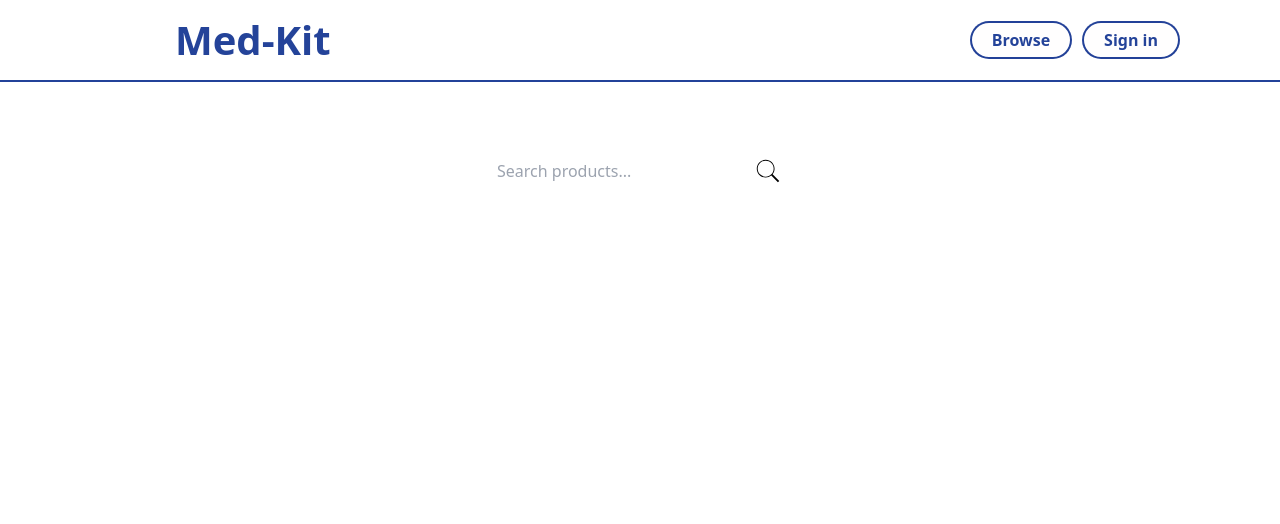
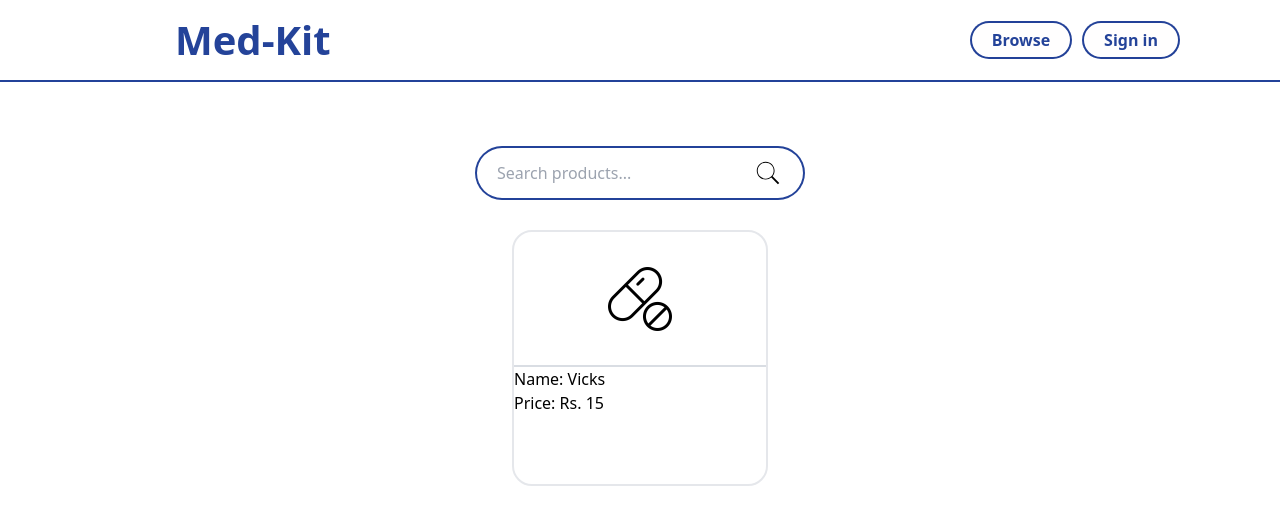
Before and after one commit to Mallikarjun362/pharmacy-delivery-system, a Next.js app: page /browse in a window 1280 px wide. Shown: the top 524 px of the page. Built offline with nearby package versions, Linux system fonts and the light colour scheme; no server answers.

Commit message:
made ui for browser page

```diff
--- a/src/app/_components/components.css
+++ b/src/app/_components/components.css
@@ -6,6 +6,8 @@
     width: fit-content;
     padding: 10px 20px 10px 20px;
     border-radius: 40px;
+    border-width: 2px;
+    border-color: #0e308fe8;
 }
 
 .search_input {
@@ -15,3 +17,11 @@
 .search_input:focus {
     outline: none;
 }
+
+.card {
+    display: grid;
+    width: 20vw;
+    height: 20vw;
+    border-radius: 20px;
+    border-width: 2px;
+}
--- a/src/app/browse/page.tsx
+++ b/src/app/browse/page.tsx
@@ -1,4 +1,5 @@
 import SearchBar from "@/app/_components/BrowserSearchBar";
+import Card from "@/app/_components/ProductCard";
 import "@/app/globals.css";
 
 export default function BrowsePage() {
@@ -6,5 +7,8 @@ export default function BrowsePage() {
         <div className="search">
             <SearchBar />
         </div>
+        <div className="card_display">
+            <Card />
+        </div>
     </main>;
 }
--- a/src/app/globals.css
+++ b/src/app/globals.css
@@ -149,3 +149,10 @@
   justify-content: center;
   align-items: center;
 }
+
+.card_display {
+  margin-top: 30px;
+  display: flex;
+  justify-content: center;
+  align-items: center;
+}
```
Also changed, not shown: public/images/pills.png (added).
